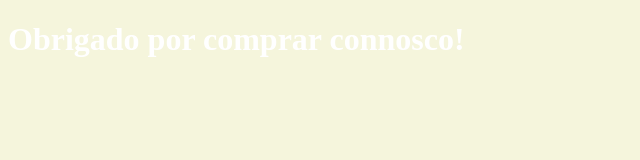
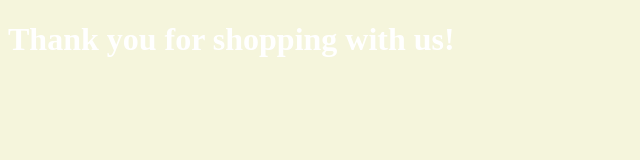
Before and after one commit to Euclides-Gune/Grocery-Store, a plain HTML site: page checkout.html in a window 1280 px wide. Shown: the full height of the page, 0-640 px from the left. Drawn offline with Linux system fonts and the light colour scheme.

Commit message:
checkout page changed to english and favicon icon added

```diff
--- a/checkout.html
+++ b/checkout.html
@@ -12,6 +12,6 @@
     </style>
 </head>
 <body>
-    <h1>Obrigado por comprar connosco!</h1>
+    <h1>Thank you for shopping with us!</h1>
 </body>
 </html>
```
Also changed, not shown: index.html (+1 -1 lines).
